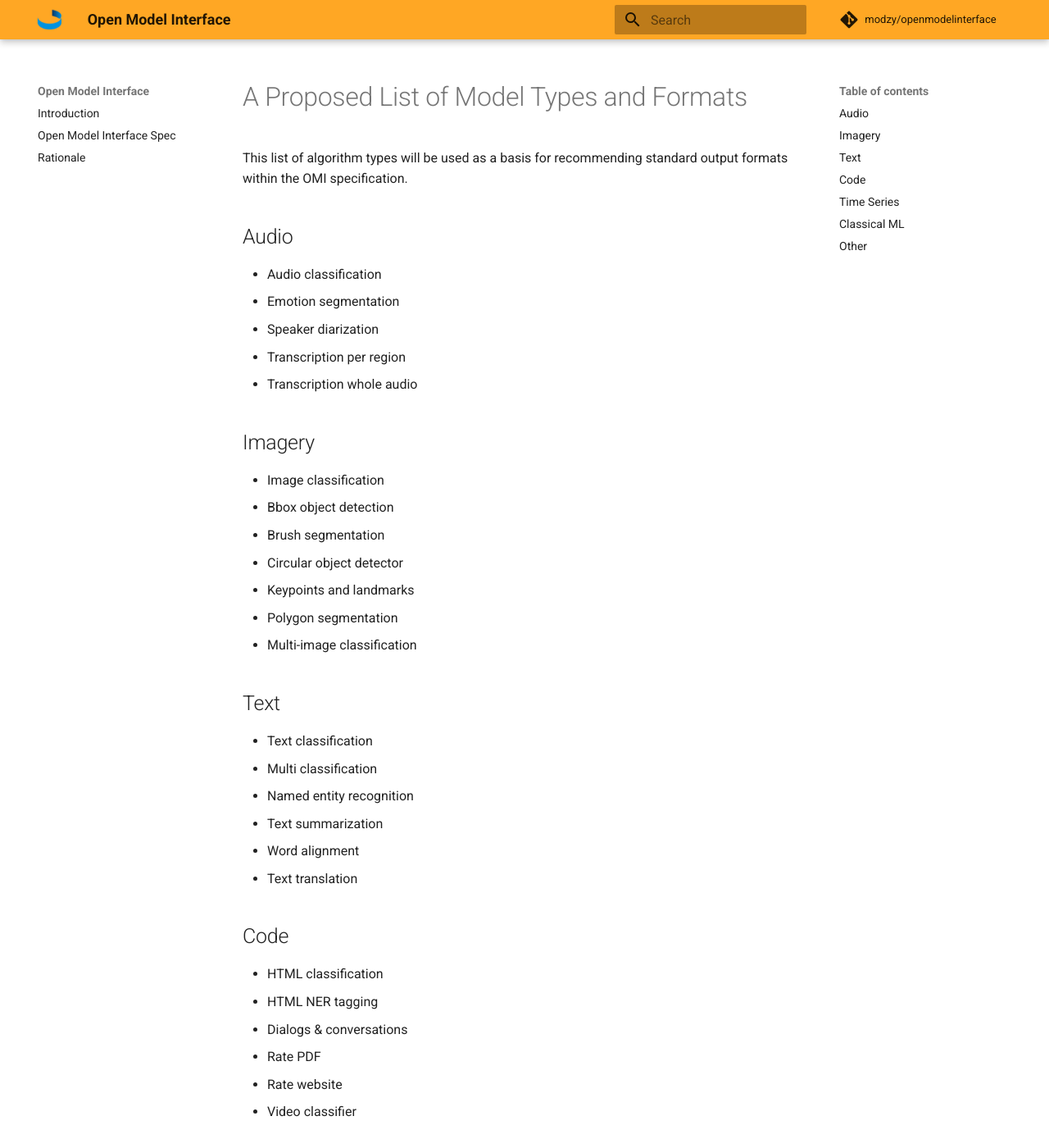
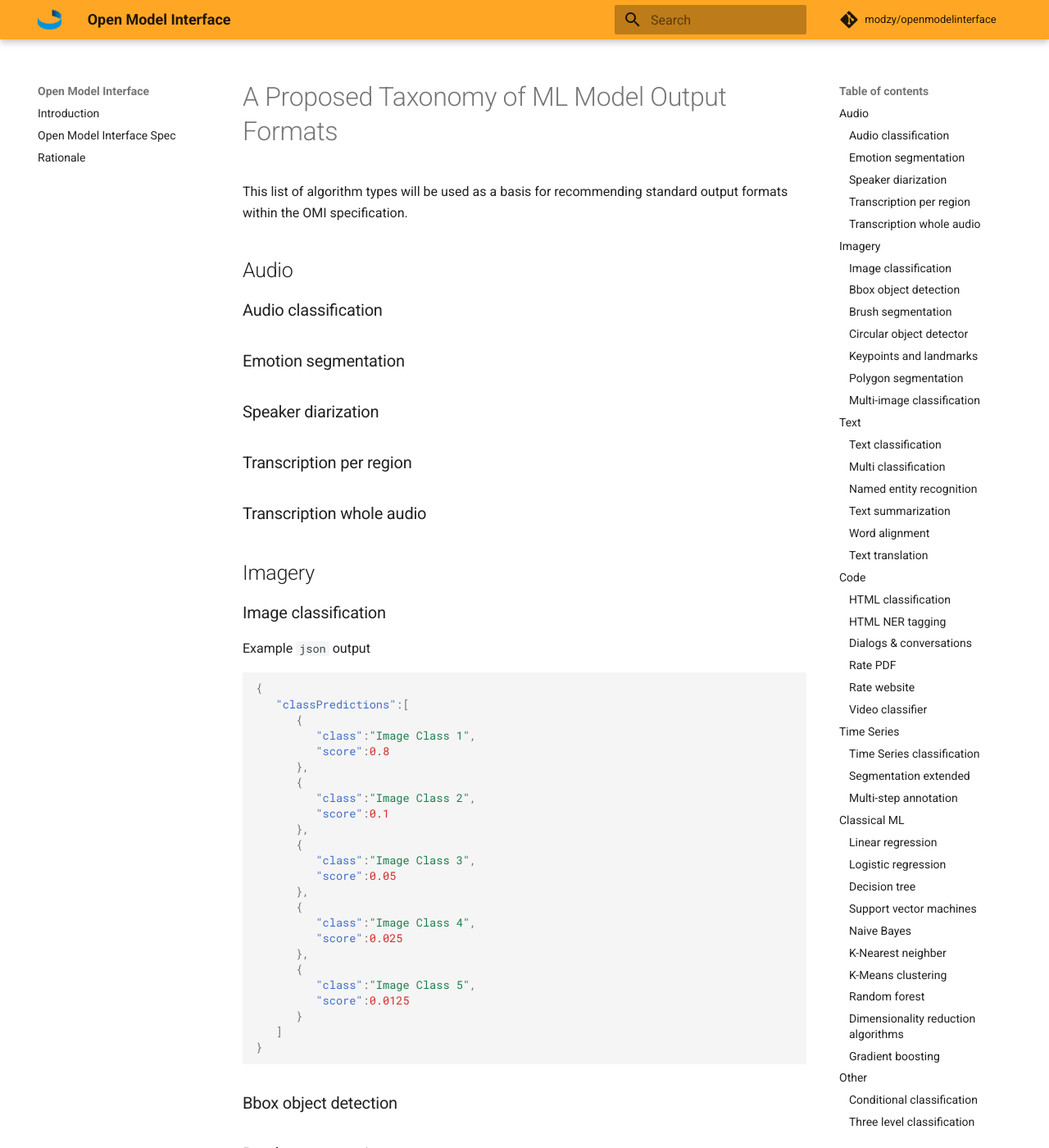
Before and after one commit to chassisml/openmodelinterface, an MkDocs documentation site: the page built from docs/model-taxonomy.md, in a window 1280 px wide and 1400 px high. Shown: the whole window at 82% size. Built offline with MkDocs 1.6.1 and Material for MkDocs 9.7.7, drawn with Linux system fonts in a browser that asks for light colours; comment, search, counter and statistics services are not loaded; some of the changed text lies outside the part shown.

Commit message:
Update model-taxonomy.md
Added classification format examples

````diff
--- a/docs/model-taxonomy.md
+++ b/docs/model-taxonomy.md
@@ -1,64 +1,102 @@
-# A Proposed List of Model Types and Formats
+# A Proposed Taxonomy of ML Model Output Formats
 This list of algorithm types will be used as a basis for recommending standard output formats within the OMI specification.
 
 ## Audio
-* Audio classification
-* Emotion segmentation
-* Speaker diarization
-* Transcription per region
-* Transcription whole audio
+### Audio classification
+### Emotion segmentation
+### Speaker diarization
+### Transcription per region
+### Transcription whole audio
 
 ## Imagery
-* Image classification
-* Bbox object detection
-* Brush segmentation
-* Circular object detector
-* Keypoints and landmarks
-* Polygon segmentation
-* Multi-image classification
+### Image classification
+Example `json` output
+```json
+{
+   "classPredictions":[
+      {
+         "class":"Image Class 1",
+         "score":0.8
+      },
+      {
+         "class":"Image Class 2",
+         "score":0.1
+      },
+      {
+         "class":"Image Class 3",
+         "score":0.05
+      },
+      {
+         "class":"Image Class 4",
+         "score":0.025
+      },
+      {
+         "class":"Image Class 5",
+         "score":0.0125
+      }
+   ]
+}
+```
+
+### Bbox object detection
+### Brush segmentation
+### Circular object detector
+### Keypoints and landmarks
+### Polygon segmentation
+### Multi-image classification
 
 ## Text
-* Text classification
-* Multi classification
-* Named entity recognition
-* Text summarization
-* Word alignment
-* Text translation
+### Text classification
+Example `json` output
+```json
+{
+   "classPredictions":[
+      {
+         "class":"eng",
+         "score":0.19990852235440365
+      }
+   ]
+}
+```
+
+### Multi classification
+### Named entity recognition
+### Text summarization
+### Word alignment
+### Text translation
 
 ## Code
-* HTML classification
-* HTML NER tagging
-* Dialogs & conversations
-* Rate PDF
-* Rate website
-* Video classifier
+### HTML classification
+### HTML NER tagging
+### Dialogs & conversations
+### Rate PDF
+### Rate website
+### Video classifier
 
 ## Time Series
-* Time Series classification
-* Import CSV
-* Import JSON
-* Segmentation extended
-* Multi-step annotation
+### Time Series classification
+### Segmentation extended
+### Multi-step annotation
 
 ## Classical ML
-* Linear regression
-* Logistic regression
-* Decision tree
-* Support vector machines
-* Naive Bayes
-* K-Nearest neighber
-* K-Means clustering
-* Random forest
-* Dimensionality reduction algorithms
-* Gradient boosting
+### Linear regression
+### Logistic regression
+### Decision tree
+### Support vector machines
+### Naive Bayes
+### K-Nearest neighber
+### K-Means clustering
+### Random forest
+### Dimensionality reduction algorithms
+### Gradient boosting
 
 ## Other
-* Conditional classification
-* Three level classification
-* Two level classification
-* Pairwise comparison
-* Relations among entities
-* Video timeline segmentation
-* Audio regions classification
-* Image bboxes classification
-* Text spans classification
+### Conditional classification
+### Three level classification
+### Two level classification
+### Pairwise comparison
+### Relations among entities
+### Video timeline segmentation
+### Audio regions classification
+### Image bboxes classification
+### Text spans classification
````
